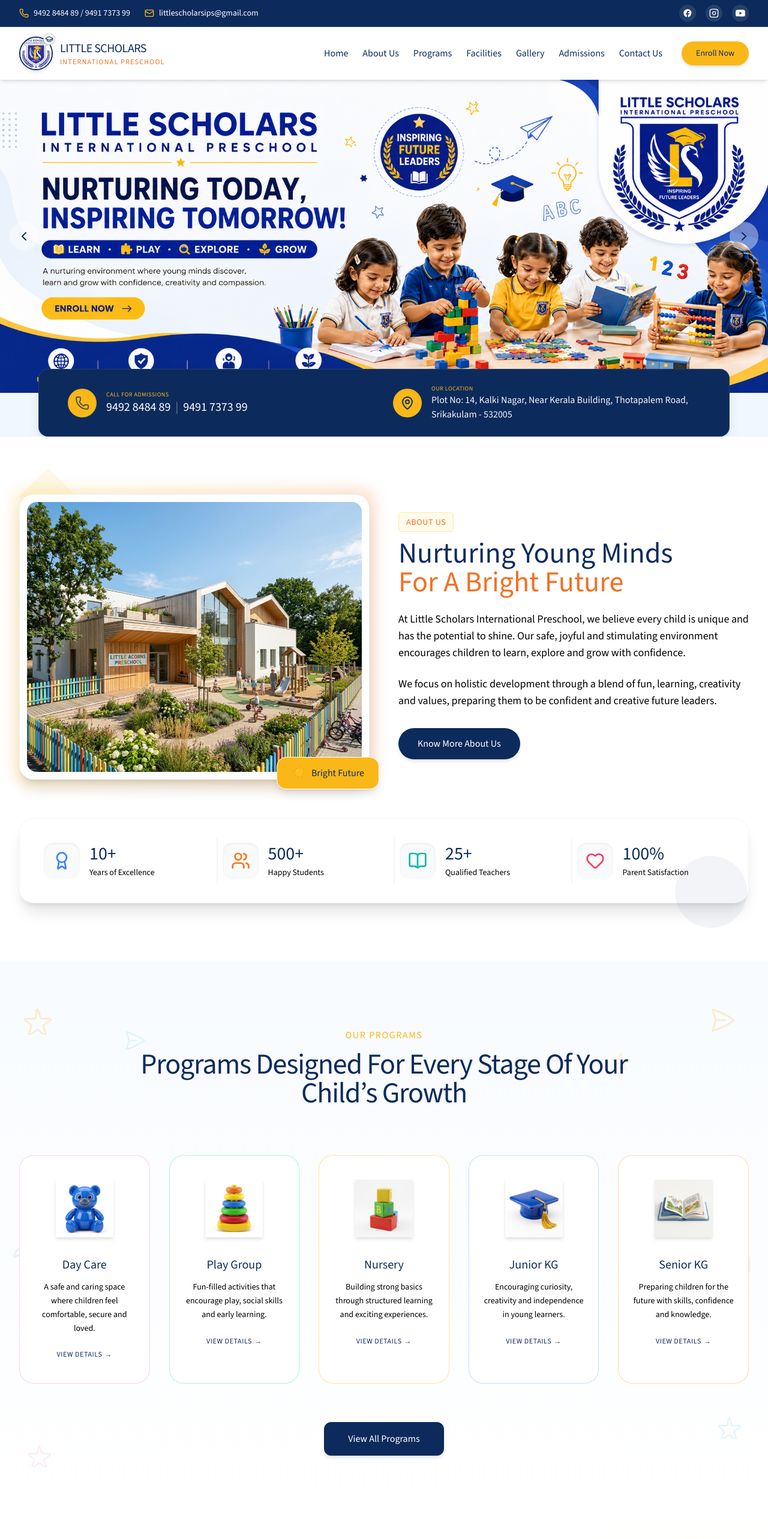
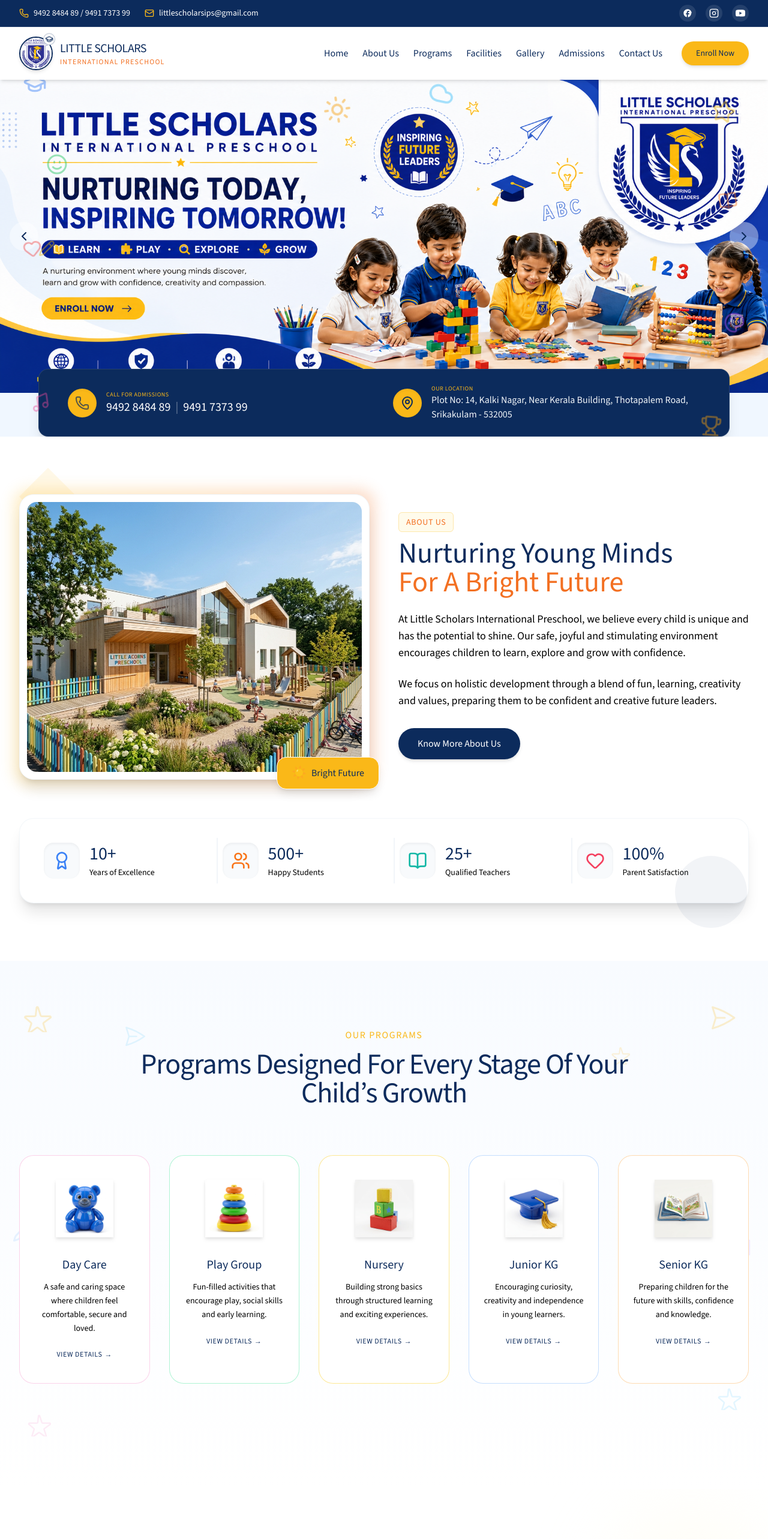
Before and after one commit to SaiRama-Doddi/LittleScholars, a React (Vite) app: page / in a window 1280 px wide. Shown: the top 2566 px of the page at 60% size. Built offline with nearby package versions, Linux system fonts and the light colour scheme.

Commit message:
feat: initialize project structure with layout components, routing pages, and enrollment form

```diff
--- a/src/components/FloatingBackgroundIcons.jsx
+++ b/src/components/FloatingBackgroundIcons.jsx
@@ -39,7 +39,7 @@
   if (!mounted) return null
 
   return (
-    <div className="fixed inset-0 pointer-events-none z-45 overflow-hidden select-none">
+    <div className="fixed inset-0 pointer-events-none z-[45] overflow-hidden select-none">
       {iconsList.map((item, idx) => {
         const { Icon, color, size, basePos, anim, responsiveClass } = item
         return (
--- a/src/components/Programs.jsx
+++ b/src/components/Programs.jsx
@@ -135,15 +135,6 @@
           ))}
         </div>
 
-        {/* Bottom Call To Action */}
-        <div className="text-center">
-          <Link
-            to="/admissions"
-            className="inline-block bg-[#0c2b5c] hover:bg-brand-orange text-white font-fredoka font-semibold px-10 py-4 rounded-xl transition-all duration-300 shadow-md hover:shadow-lg transform hover:-translate-y-0.5 text-base"
-          >
-            View All Programs
-          </Link>
-        </div>
 
       </div>
     </section>
--- a/src/index.css
+++ b/src/index.css
@@ -60,3 +60,18 @@
 .animate-float-drift-3 {
   animation: float-drift-3 14s ease-in-out infinite;
 }
+
+@keyframes pageFadeIn {
+  from {
+    opacity: 0;
+    transform: translateY(12px);
+  }
+  to {
+    opacity: 1;
+    transform: translateY(0);
+  }
+}
+
+.animate-page-fade {
+  animation: pageFadeIn 0.5s cubic-bezier(0.16, 1, 0.3, 1) forwards;
+}
--- a/src/pages/AdmissionsPage.jsx
+++ b/src/pages/AdmissionsPage.jsx
@@ -79,7 +79,7 @@
   ]
 
   return (
-    <div className="bg-[#f8fafc] font-outfit min-h-screen pb-16">
+    <div className="bg-[#f8fafc] font-outfit min-h-screen pb-16 animate-page-fade">
 
       {/* 1. HERO BANNER SECTION */}
       <section className="relative bg-white overflow-hidden pt-8 md:pt-12 pb-0">
--- a/src/pages/ContactPage.jsx
+++ b/src/pages/ContactPage.jsx
@@ -43,7 +43,7 @@
   }
 
   return (
-    <div className="bg-[#f8fafc] font-outfit min-h-screen pb-16">
+    <div className="bg-[#f8fafc] font-outfit min-h-screen pb-16 animate-page-fade">
 
       {/* 1. HERO BANNER SECTION (White background with blue wavy divider) */}
       <section className="relative bg-white overflow-hidden pt-8 md:pt-12 pb-0">
--- a/src/pages/EnrollPage.jsx
+++ b/src/pages/EnrollPage.jsx
@@ -128,7 +128,7 @@
   ]
 
   return (
-    <div className="bg-[#f8fafc] font-outfit min-h-screen pb-16">
+    <div className="bg-[#f8fafc] font-outfit min-h-screen pb-16 animate-page-fade">
 
       {/* 1. HERO BANNER & FORM SECTION */}
       <section className="relative bg-white overflow-hidden pt-8 md:pt-12 pb-16 lg:pb-20">
--- a/src/pages/GalleryPage.jsx
+++ b/src/pages/GalleryPage.jsx
@@ -156,7 +156,7 @@
   }
 
   return (
-    <div className="bg-slate-50 font-outfit min-h-screen">
+    <div className="bg-slate-50 font-outfit min-h-screen animate-page-fade">
 
       {/* 1. Gallery Hero Banner */}
       <section className="relative w-full aspect-[2.45/1] overflow-hidden">
--- a/src/pages/HomePage.jsx
+++ b/src/pages/HomePage.jsx
@@ -27,13 +27,13 @@
   }, [location])
 
   return (
-    <>
+    <div className="animate-page-fade">
       <Hero />
       <AboutUs />
       <Programs />
       <WhyChooseUs />
       <Gallery />
       <Testimonials />
-    </>
+    </div>
   )
 }
--- a/src/pages/ProgramDetailsPage.jsx
+++ b/src/pages/ProgramDetailsPage.jsx
@@ -451,7 +451,7 @@
   const theme = programThemes[programId] || programThemes['play-group']
 
   return (
-    <div className="bg-slate-50 min-h-screen font-outfit relative">
+    <div className="bg-slate-50 min-h-screen font-outfit relative animate-page-fade">
 
       {/* 1. Breadcrumbs & Header Section */}
       <div className={`bg-gradient-to-b ${theme.heroBg} pt-6 pb-20 relative overflow-hidden`}>
```
Also changed, not shown: 1 other file (tests, documents, lock files or other folders).
